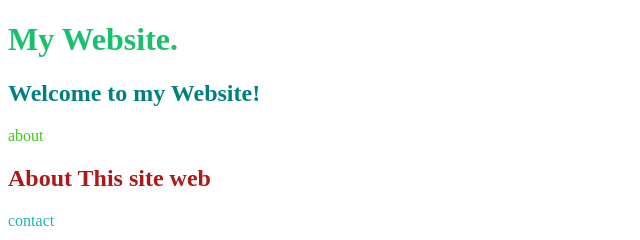
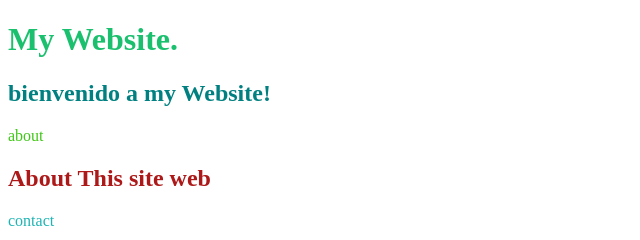
Before and after one commit to Lauttiherrera/Examen-Lautaro-Herrera-5TO, a plain HTML site: page index.html in a window 1280 px wide. Shown: the full height of the page, 0-640 px from the left. Drawn offline with Linux system fonts and the light colour scheme.

Commit message:
Modifique texto en h2

```diff
--- a/index.html
+++ b/index.html
@@ -6,7 +6,7 @@
 </head>
 <body>
   <h1 style="color: rgb(27, 192, 110);">My Website.</h1>
-  <h2 style="color: teal;">Welcome to my Website!</h2>
+  <h2 style="color: teal;">bienvenido a my Website!</h2>
   <p style="color: rgb(63, 199, 22);">about</p>
   <h2 style="color: rgb(173, 24, 24);">About This site web</h2>
   <p style="color: rgb(30, 180, 180);">contact</p>
```
